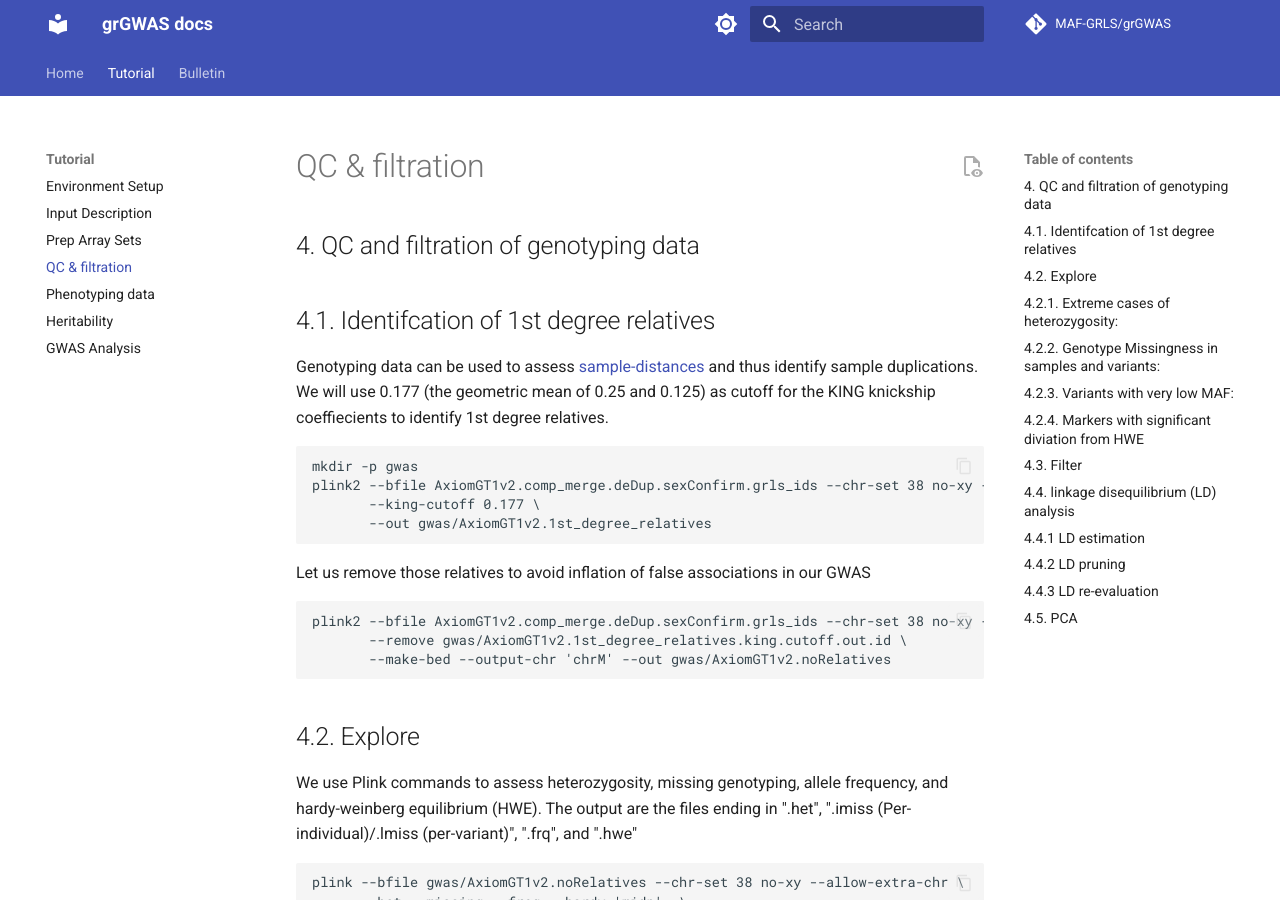
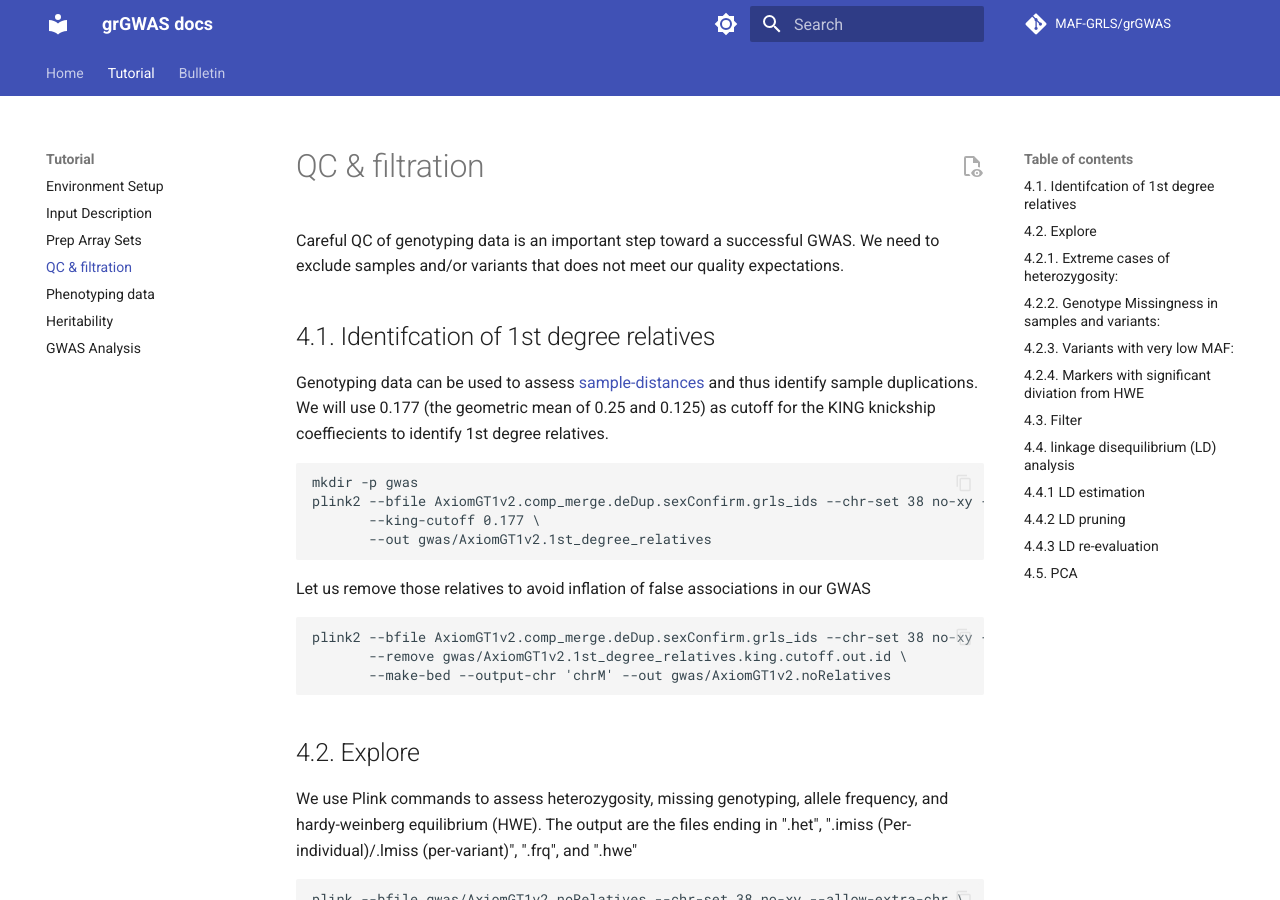
Before and after one commit to morrisanimalfoundation/grGWAS, an MkDocs documentation site: the page built from docs/4.qc_filter.md, in a window 1280 px wide and 900 px high. Built offline with MkDocs 1.6.1 and Material for MkDocs 9.7.7, drawn with Linux system fonts in a browser that asks for light colours; comment, search, counter and statistics services are not loaded.

Commit message:
Update 4.qc_filter.md

```diff
--- a/docs/4.qc_filter.md
+++ b/docs/4.qc_filter.md
@@ -1,4 +1,6 @@
-## 4. QC and filtration of genotyping data
+
+Careful QC of genotyping data is an important step toward a successful GWAS. We need to exclude samples and/or variants that does not meet our quality expectations.
+
 ## 4.1. Identifcation of 1st degree relatives
 
 Genotyping data can be used to assess [sample-distances](./ext_docs/sample_distance.md) and thus identify sample duplications.
```
